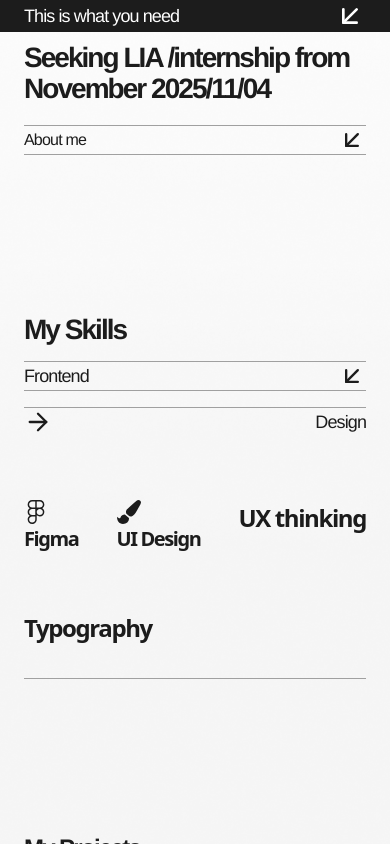
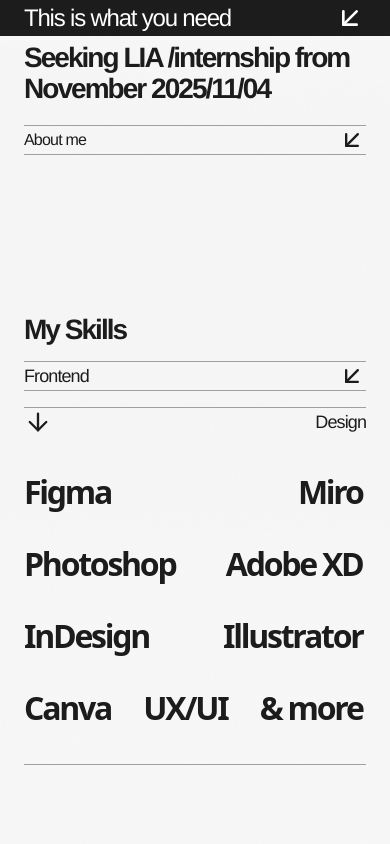
Before and after one commit to 1anDr0/myPortfolio, a React (Vite) app: page / in a window 390 px wide. Both pictures are taken after a click on the button "Design". Shown: the part 563-1407 px from the top of the page. Built offline with nearby package versions, Linux system fonts and the light colour scheme.

Commit message:
optimize

```diff
--- a/src/components/MyProjects.jsx
+++ b/src/components/MyProjects.jsx
@@ -26,7 +26,7 @@
     speed: 500,
     slidesToShow: 1,
     slidesToScroll: 1,
-    arrows: false,
+    arrows:true,
   };
 
   return (
@@ -80,7 +80,7 @@
           <div className="relative flex items-center justify-center">
           <button
   onClick={prevSlide}
-              className="absolute left-2 top-1/2 -translate-y-1/2 text-[#1C1C1C] text-[14px] md:text-[20px] tracking-widest rotate-[-90deg] origin-center z-10 hover:opacity-50"
+  className="absolute left-0 top-1/2 -translate-y-1/2 text-[#1C1C1C] text-[14px] md:text-[20px] tracking-widest rotate-[-90deg] origin-center z-10 hover:opacity-50 bg[#FBFBFB]  px-1 py-0.5 rounded"
 >
   BACK
 </button>
@@ -105,8 +105,8 @@
               </div>
             </Slider>
             <button
-              onClick={nextSlide}
-              className="absolute right-2 top-1/2 -translate-y-1/2 text-[#1C1C1C] text-[14px] md:text-[20px] tracking-widest rotate-90 origin-center z-10 hover:opacity-50"
+  onClick={prevSlide}
+  className="absolute right-0 top-1/2 -translate-y-1/2 text-[#1C1C1C] text-[14px] md:text-[20px] tracking-widest rotate-[-90deg] origin-center z-10 hover:opacity-50 bg-[FBFBFB] px-1 py-0.5 rounded"
 >
   NEXT
 </button>
--- a/src/components/MySkills.jsx
+++ b/src/components/MySkills.jsx
@@ -1,8 +1,8 @@
 import React, { useState } from "react";
-import { FiArrowDownLeft } from "react-icons/fi";
-import { FiArrowDownRight } from "react-icons/fi";
-import { FaHtml5, FaCss3Alt, FaJsSquare, FaReact, FaFigma, FaPaintBrush } from "react-icons/fa";
-import { SiTailwindcss } from "react-icons/si";
+import { FiArrowDownLeft, FiArrowDownRight } from "react-icons/fi";
+import { FaHtml5, FaCss3Alt, FaJsSquare, FaReact, FaFigma, FaPaintBrush, FaGithub } from "react-icons/fa";
+
+import { SiTailwindcss, SiNpm, SiBootstrap } from "react-icons/si";
 import "../styles/MySkills.css";
 
 const MySkills = () => {
@@ -16,8 +16,8 @@
       {/* Frontend */}
       <div className="skills-box">
         <button
+          onClick={() => setIsOpenFrontend(!isOpenFrontend)}
           className="skills-toggle"
-          onClick={() => setIsOpenFrontend(!isOpenFrontend)}
         >
           <span>Frontend</span>
           <span className={`skills-icon ${isOpenFrontend ? "open" : ""}`}>
@@ -27,38 +27,56 @@
 
         <div className={`skills-content ${isOpenFrontend ? "open" : ""}`}>
   <div className="skills-tags">
-            <div className="tag-row">
-              <span><FaHtml5 className="skills-icons" /> HTML</span>
-              <span><FaCss3Alt className="skills-icons" /> CSS</span>
-              <span><FaJsSquare className="skills-icons" /> JavaScript</span>
-              <span><FaReact className="skills-icons" /> React</span>
-              <span><SiTailwindcss className="skills-icons" /> Tailwind</span>
+    <div className="tag-row left">
+      <span>HTML</span>
+      <span>CSS</span>
+      <span>JavaScript</span>
+    </div>
+    <div className="tag-row right">
+      <span>React</span>
+      <span>Tailwind</span>
+      <span>GitHub</span>
+    </div>
+    <div className="tag-row left">
+      <span>NPM</span>
+      <span>Bootstrap</span>
+      <span>& more</span>
     </div>
   </div>
 </div>
+
       </div>
 
       {/* Design */}
       <div className="skills-box">
         <button
-
+          onClick={() => setIsOpenDesign(!isOpenDesign)}
           className="skills-toggle"
-          onClick={() => setIsOpenDesign(!isOpenDesign)}
         >
-
           <span className={`skills-icon ${isOpenDesign ? "open" : ""}`}>
-            <FiArrowDownRight/>
+            <FiArrowDownRight />
           </span>
           <span>Design</span>
         </button>
 
         <div className={`skills-content ${isOpenDesign ? "open" : ""}`}>
   <div className="skills-tags">
-            <div className="tag-row">
-              <span><FaFigma className="skills-icons" /> Figma</span>
-              <span><FaPaintBrush className="skills-icons" /> UI Design</span>
-              <span className="skills-icons">UX thinking</span>
-              <span className="skills-icons">Typography</span>
+    <div className="tag-row row-1">
+      <span>Figma</span>
+      <span>Miro</span>
+    </div>
+    <div className="tag-row row-2">
+      <span>Photoshop</span>
+      <span>Adobe XD</span>
+    </div>
+    <div className="tag-row row-3">
+      <span>InDesign</span>
+      <span>Illustrator</span>
+    </div>
+    <div className="tag-row row-4">
+      <span>Canva</span>
+      <span>UX/UI</span>
+      <span>& more</span>
     </div>
   </div>
 </div>
--- a/src/components/SeekingLIASection.jsx
+++ b/src/components/SeekingLIASection.jsx
@@ -31,11 +31,7 @@
               my craft, ensuring that my work balances aesthetics with functionality.
             </p>
 
-            <div className="lia-button-wrapper">
-              <button className="lia-download-btn">
-                COVER LETTER <FiDownload className="lia-download-icon" />
-              </button>
-            </div>
+
           </div>
         </div>
       </div>
--- a/src/components/StuffIveDone.jsx
+++ b/src/components/StuffIveDone.jsx
@@ -40,7 +40,7 @@
           <div className="relative flex items-center justify-center">
           <button
   onClick={prevSlide}
-              className="slider-nav left"
+  className="absolute left-0 top-1/2 -translate-y-1/2 text-[#1C1C1C] text-[14px] md:text-[20px] tracking-widest rotate-[-90deg] origin-center z-10 hover:opacity-50 bg-[FBFBFB]  px-1 py-0.5 rounded"
 >
   BACK
 </button>
@@ -82,8 +82,8 @@
             </Slider>
 
             <button
-              onClick={nextSlide}
-              className="slider-nav right"
+  onClick={prevSlide}
+  className="absolute right-0 top-1/2 -translate-y-1/2 text-[#1C1C1C] text-[14px] md:text-[20px] tracking-widest rotate-[-90deg] origin-center z-10 hover:opacity-50 bg-[FBFBFB]  px-1 py-0.5 rounded"
 >
   NEXT
 </button>
--- a/src/styles/Background.css
+++ b/src/styles/Background.css
@@ -23,3 +23,9 @@
   pointer-events: none;
   z-index: -1;
 }
+
+@media (max-width: 640px) {
+  body {
+    background-size: 480%;
+  }
+}
--- a/src/styles/MySkills.css
+++ b/src/styles/MySkills.css
@@ -18,7 +18,23 @@
   text-align: left;
 }
 
+.more-skill {
+  font-style: italic;
+  opacity: 0.8;
+}
+
+.lia-text {
+  font-family: Helvetica, sans-serif;
+  font-size: clamp(16px, 2vw, 20px);
+  line-height: 1.5;
+  max-width: 780px;
+
+}
+
+
 .skills-box {
+  position: relative;
+  z-index: 1;
   width: 100%;
   max-width: 800px; /* ✅ kortare knappar */
   border-top: 1px solid #A0A0A0;
@@ -27,7 +43,10 @@
   margin-bottom: 1rem;
 }
 
+
+
 .skills-toggle {
+  width: 100%;
   display: flex;
   justify-content: space-between;
   align-items: center;
@@ -48,7 +67,7 @@
 }
 
 .skills-icon.open {
-  transform: rotate(-45deg);
+  transform: rotate(45deg);
 }
 .skills-icon.right.open {
   transform: rotate(45deg);
@@ -71,20 +90,24 @@
   display: flex;
   flex-direction: column;
   gap: 1.5rem;
-  font-size: clamp(20px, 4vw, 48px);
+  font-size: clamp(20px, 4vw, 32px);
   font-weight: bold;
   letter-spacing: -0.07em;
+  width: 100%;
 }
 
 .tag-row {
   display: flex;
   justify-content: space-between;
-  flex-wrap: wrap;
-  gap: 1.5rem;
-  transition: transform 0.5s ease;
+  width: 99%;
+  font-size: clamp(32px, 4vw, 96px);
+  font-weight: bold;
+  letter-spacing: -0.07em;
+  transition: transform 0.8s ease;
 }
+
 .tag-row:hover {
-  transform: translateX(-10px);
+  transform: translateX(-12px); /* ← nu rör sig raden lite åt vänster */
 }
 
 .skills-icons {
--- a/src/styles/Navbar.css
+++ b/src/styles/Navbar.css
@@ -33,7 +33,7 @@
 }
 
 .navbar-title {
-  font-size: clamp(18px, 4vw, 24px);
+  font-size: clamp(24px, 4vw, 24px);
   font-weight: 500;
   letter-spacing: -0.05em;
 }
--- a/src/styles/SeekingLIA.css
+++ b/src/styles/SeekingLIA.css
@@ -84,7 +84,7 @@
 
   line-height: 1.5;
   max-width: 780px;
-  margin-bottom: 2rem; /* nytt avstånd till knappen */
+  margin-bottom: 0rem; /* nytt avstånd till knappen */
 }
 
 .lia-button-wrapper {
@@ -126,6 +126,7 @@
     height: auto; /* så höjden styrs naturligt */
   }
 
+
 }
 
 
```
Lines whose indentation alone changed are shown as unchanged.
